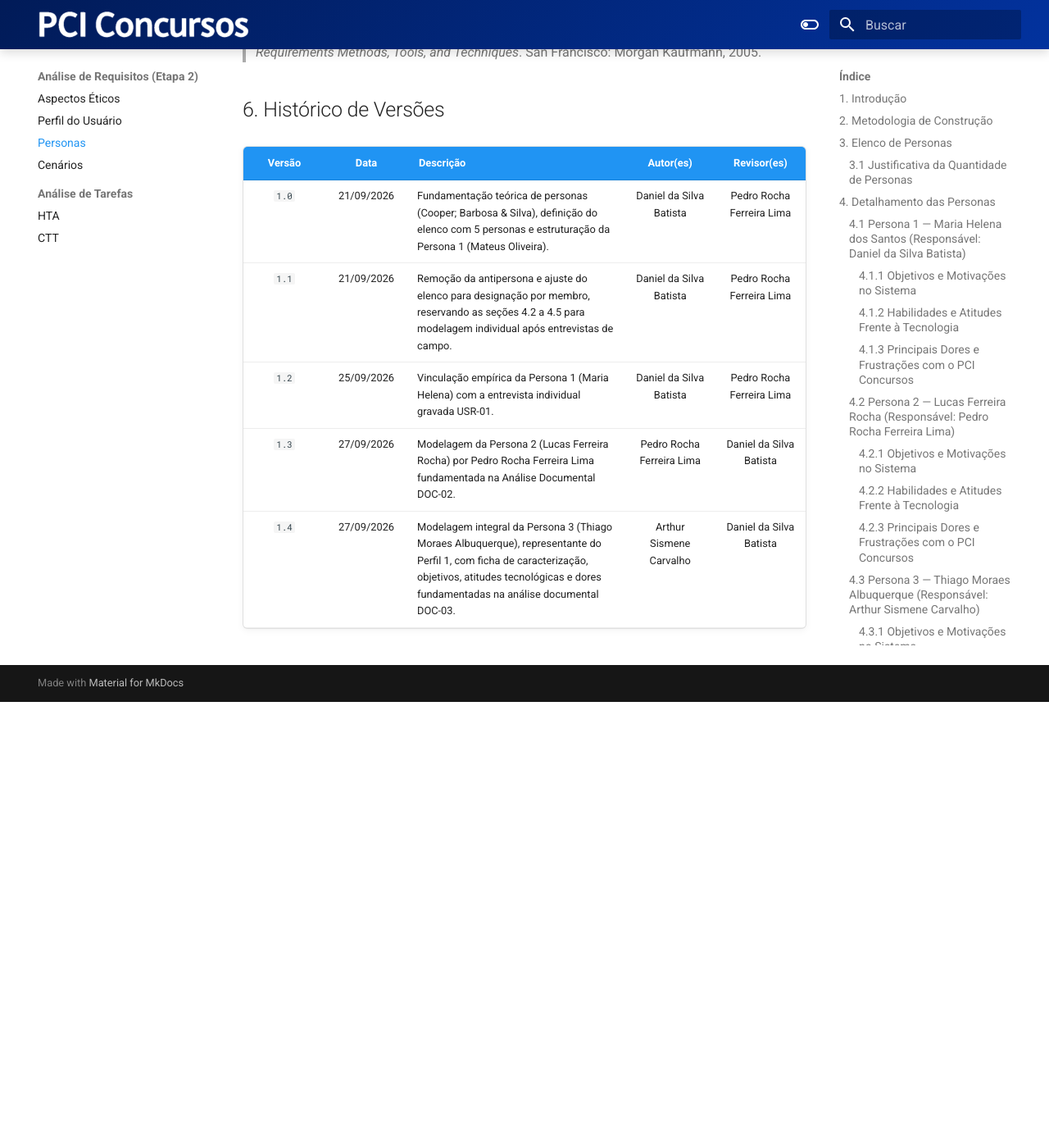
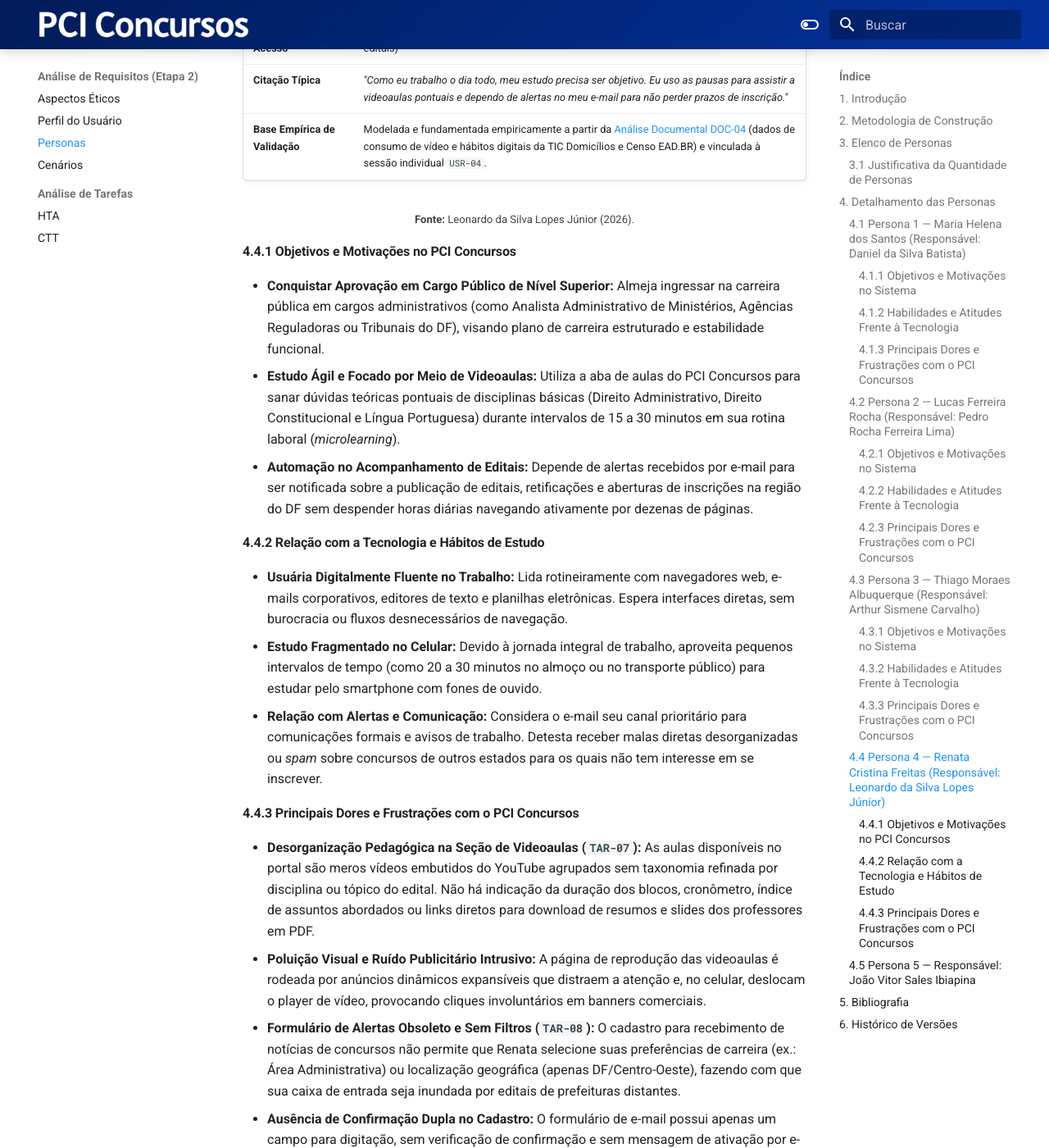
Before and after one commit to Interacao-Humano-Computador/2026.2-Grupo07, an MkDocs documentation site: the page built from docs/analise-de-requisitos/personas.md, in a window 1280 px wide and 1400 px high, scrolled down 8670 px. Shown: the whole window at 82% size. Built offline with MkDocs 1.6.1 and Material for MkDocs 9.7.7, drawn with Linux system fonts in a browser that asks for light colours; before the commit the page ends 9526 px from its top, so only the background shows below that; some of the changed text lies outside the part shown.

Commit message:
docs(personas): adiciona persona PER-04 baseada na coleta

```diff
--- a/docs/analise-de-requisitos/personas.md
+++ b/docs/analise-de-requisitos/personas.md
@@ -7,7 +7,7 @@
 | Daniel da Silva Batista | Fundamentação teórica (Cooper, 1999; Barbosa e Silva, 2010), estruturação da metodologia de personas, modelagem empírica e validação da Persona 1 (Maria Helena dos Santos) via [Entrevista Gravada USR-01](https://youtu.be/YkYvCZDidaY) e organização do elenco para a equipe. |
 | Arthur Sismene Carvalho | Revisão do elenco de personas e modelagem integral da Persona 3 (Thiago Moraes Albuquerque), fundamentada nos dados documentais consolidados em `DOC-03`. |
 | João Vitor Sales Ibiapina | Revisão das diretrizes do elenco e preparação para a modelagem da persona individual. |
-| Leonardo da Silva Lopes Júnior | Revisão metodológica das diretrizes de personas segundo Barbosa e Silva (2010). |
+| Leonardo da Silva Lopes Júnior | Modelagem integral da Persona 4 (Renata Cristina Freitas), fundamentada na Análise Documental DOC-04 e nos hábitos do Perfil 2 (Concurseiro Ativo). |
 | Pedro Rocha Ferreira Lima | Definição dos critérios de priorização das personas, modelagem empírica da Persona 2 (Lucas Ferreira Rocha) fundamentada em DOC-02 e revisão técnica geral. |
 | Gemini | Auxílio na estruturação textual e formatação do artefato em Markdown (conforme Política de Uso de IA). |
 
@@ -50,10 +50,10 @@
 | **PER-01** | Primária | Maria Helena dos Santos | Perfil 2: Concurseiro Ativo / Adulto e Maduro | Daniel da Silva Batista |
 | **PER-02** | Secundária | Lucas Ferreira Rocha | Perfil 1: Estudante Universitário / Iniciante e Recém-formado | Pedro Rocha Ferreira Lima |
 | **PER-03** | Primária | Thiago Moraes Albuquerque | Perfil 1: Estudante Universitário / Iniciante | Arthur Sismene Carvalho |
-| **PER-04** | *A definir* | *A definir pelo responsável* | *A definir (Perfil 1, 2 ou 3)* | Leonardo da Silva Lopes Júnior |
+| **PER-04** | Primária | Renata Cristina Freitas | Perfil 2: Concurseiro Ativo / Adulto e Maduro | Leonardo da Silva Lopes Júnior |
 | **PER-05** | *A definir* | *A definir pelo responsável* | *A definir (Perfil 1, 2 ou 3)* | João Vitor Sales Ibiapina |
 
-<p align="center"><b>Fonte:</b> Daniel da Silva Batista (2026).</p>
+<p align="center"><b>Fonte:</b> Daniel da Silva Batista e Leonardo da Silva Lopes Júnior (2026).</p>
 
 </div>
 
@@ -186,9 +186,47 @@
 
 ---
 
-### 4.4 Persona 4 — *Responsável: Leonardo da Silva Lopes Júnior*
+### 4.4 Persona 4 — Renata Cristina Freitas (*Responsável: Leonardo da Silva Lopes Júnior*)
 
-> *Seção reservada para a modelagem individual da persona pelo integrante Leonardo da Silva Lopes Júnior, a ser elaborada com base nos dados empíricos de sua respectiva entrevista gravada.*
+<div align="center" markdown="1">
+
+<p align="center"><b>Tabela 5: Ficha de Caracterização da Persona 4 (Renata Cristina Freitas)</b></p>
+
+| Atributo | Detalhamento da Persona |
+| :--- | :--- |
+| **Nome Completo** | Renata Cristina Freitas |
+| **Idade / Gênero** | 31 anos | Feminino |
+| **Escolaridade** | Ensino Superior Completo (Administração de Empresas) |
+| **Ocupação Atual** | Assistente Administrativa em empresa de logística (CLT, 44 horas semanais) |
+| **Localização** | Águas Claras, Distrito Federal (DF) |
+| **Classificação** | **Persona Primária** (Representante do Perfil 2: Concurseiro Ativo / Adulto e Maduro) |
+| **Dispositivos Utilizados** | Smartphone Android intermediário (uso intensivo durante deslocamentos e intervalos de trabalho); computador desktop no escritório e notebook pessoal em casa |
+| **Frequência de Acesso** | Diária (acessa nos intervalos de almoço e consulta o e-mail várias vezes ao dia em busca de editais) |
+| **Citação Típica** | *"Como eu trabalho o dia todo, meu estudo precisa ser objetivo. Eu uso as pausas para assistir a videoaulas pontuais e dependo de alertas no meu e-mail para não perder prazos de inscrição."* |
+| **Base Empírica de Validação** | Modelada e fundamentada empiricamente a partir da [Análise Documental DOC-04](perfil-de-usuario.md#54-analise-documental-04-responsavel-leonardo-da-silva-lopes-junior) (dados de consumo de vídeo e hábitos digitais da TIC Domicílios e Censo EAD.BR) e vinculada à sessão individual `USR-04`. |
+
+<p align="center"><b>Fonte:</b> Leonardo da Silva Lopes Júnior (2026).</p>
+
+</div>
+
+#### 4.4.1 Objetivos e Motivações no PCI Concursos
+
+* **Conquistar Aprovação em Cargo Público de Nível Superior:** Almeja ingressar na carreira pública em cargos administrativos (como Analista Administrativo de Ministérios, Agências Reguladoras ou Tribunais do DF), visando plano de carreira estruturado e estabilidade funcional.
+* **Estudo Ágil e Focado por Meio de Videoaulas:** Utiliza a aba de aulas do PCI Concursos para sanar dúvidas teóricas pontuais de disciplinas básicas (Direito Administrativo, Direito Constitucional e Língua Portuguesa) durante intervalos de 15 a 30 minutos em sua rotina laboral (*microlearning*).
+* **Automação no Acompanhamento de Editais:** Depende de alertas recebidos por e-mail para ser notificada sobre a publicação de editais, retificações e aberturas de inscrições na região do DF sem despender horas diárias navegando ativamente por dezenas de páginas.
+
+#### 4.4.2 Relação com a Tecnologia e Hábitos de Estudo
+
+* **Usuária Digitalmente Fluente no Trabalho:** Lida rotineiramente com navegadores web, e-mails corporativos, editores de texto e planilhas eletrônicas. Espera interfaces diretas, sem burocracia ou fluxos desnecessários de navegação.
+* **Estudo Fragmentado no Celular:** Devido à jornada integral de trabalho, aproveita pequenos intervalos de tempo (como 20 a 30 minutos no almoço ou no transporte público) para estudar pelo smartphone com fones de ouvido.
+* **Relação com Alertas e Comunicação:** Considera o e-mail seu canal prioritário para comunicações formais e avisos de trabalho. Detesta receber malas diretas desorganizadas ou *spam* sobre concursos de outros estados para os quais não tem interesse em se inscrever.
+
+#### 4.4.3 Principais Dores e Frustrações com o PCI Concursos
+
+* **Desorganização Pedagógica na Seção de Videoaulas (`TAR-07`):** As aulas disponíveis no portal são meros vídeos embutidos do YouTube agrupados sem taxonomia refinada por disciplina ou tópico do edital. Não há indicação da duração dos blocos, cronômetro, índice de assuntos abordados ou links diretos para download de resumos e slides dos professores em PDF.
+* **Poluição Visual e Ruído Publicitário Intrusivo:** A página de reprodução das videoaulas é rodeada por anúncios dinâmicos expansíveis que distraem a atenção e, no celular, deslocam o player de vídeo, provocando cliques involuntários em banners comerciais.
+* **Formulário de Alertas Obsoleto e Sem Filtros (`TAR-08`):** O cadastro para recebimento de notícias de concursos não permite que Renata selecione suas preferências de carreira (ex.: Área Administrativa) ou localização geográfica (apenas DF/Centro-Oeste), fazendo com que sua caixa de entrada seja inundada por editais de prefeituras distantes.
+* **Ausência de Confirmação Dupla no Cadastro:** O formulário de e-mail possui apenas um campo para digitação, sem verificação de confirmação e sem mensagem de ativação por e-mail (*double opt-in*), gerando insegurança quanto ao correto registro do contato.
 
 ---
 
@@ -215,5 +253,6 @@
 | `1.2` | 25/09/2026 | Vinculação empírica da Persona 1 (Maria Helena) com a entrevista individual gravada USR-01. | Daniel da Silva Batista | Pedro Rocha Ferreira Lima |
 | `1.3` | 27/09/2026 | Modelagem da Persona 2 (Lucas Ferreira Rocha) por Pedro Rocha Ferreira Lima fundamentada na Análise Documental DOC-02. | Pedro Rocha Ferreira Lima | Daniel da Silva Batista |
 | `1.4` | 27/09/2026 | Modelagem integral da Persona 3 (Thiago Moraes Albuquerque), representante do Perfil 1, com ficha de caracterização, objetivos, atitudes tecnológicas e dores fundamentadas na análise documental DOC-03. | Arthur Sismene Carvalho | Daniel da Silva Batista |
+| `1.5` | 28/09/2026 | Modelagem integral da Persona 4 (Renata Cristina Freitas), representante do Perfil 2, fundamentada na Análise Documental DOC-04 e vinculada às tarefas TAR-07 e TAR-08. | Leonardo da Silva Lopes Júnior | Daniel da Silva Batista |
 
 </div>
```
